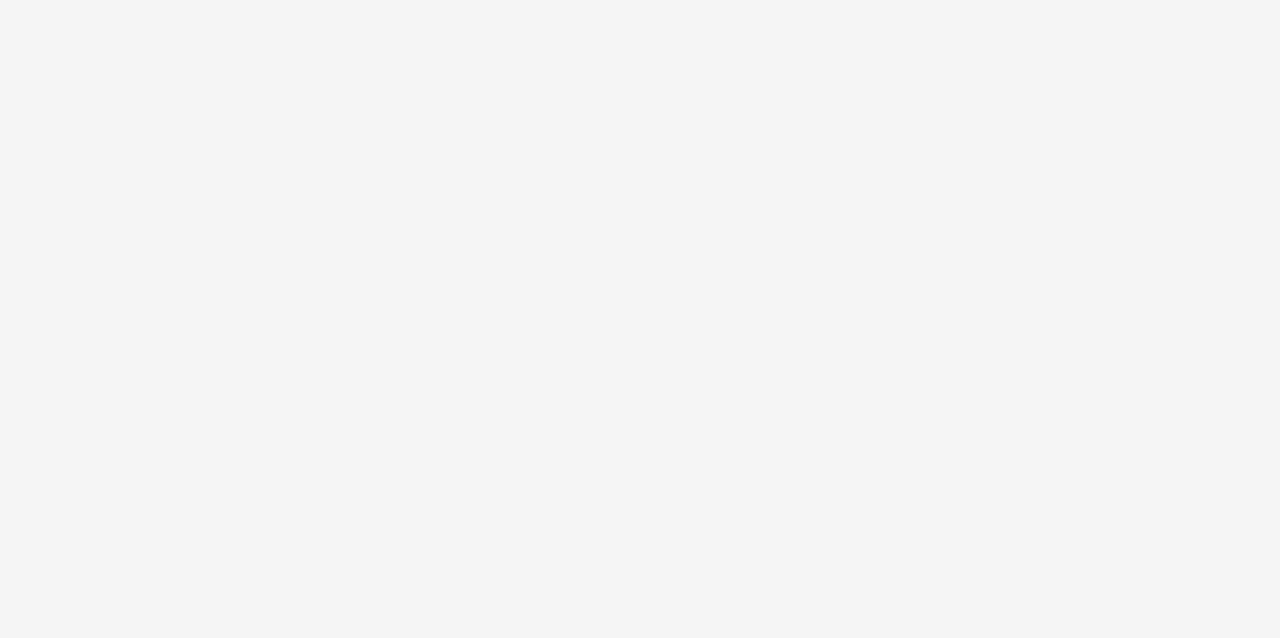
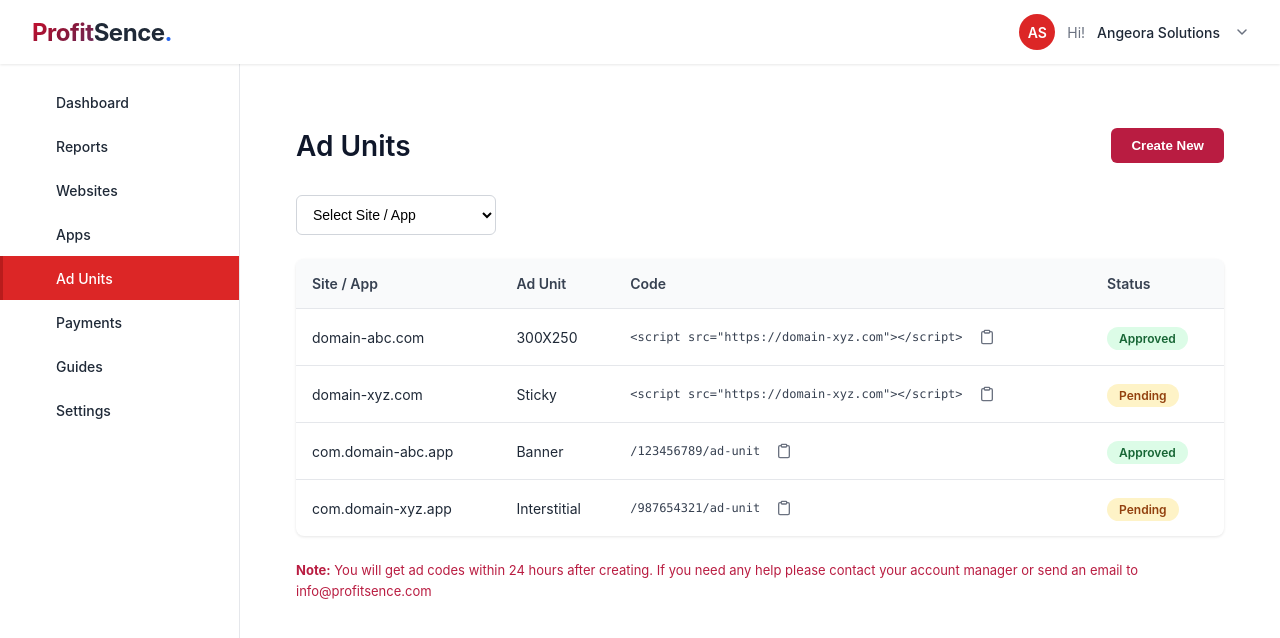
Before and after one commit to TharukaSenevirathne/profitsence-publisher-dashboard, an Angular app in the folder frontend/: page /ad-units in a window 1280 px wide. Before the commit this address led to /. Shown: the top 638 px of the page. Built offline with nearby package versions, Linux system fonts and the light colour scheme.

Commit message:
feat: add ad-units page

```diff
--- /dev/null
+++ b/frontend/src/app/ad-units/ad-units.component.html
@@ -0,0 +1,76 @@
+<div class="ad-units-page">
+  <div class="page-inner">
+    <div class="header">
+      <h1>Ad Units</h1>
+      <button class="btn-create" (click)="openCreateModal()">Create New</button>
+    </div>
+
+    <div class="filter-section">
+      <select class="select-dropdown" [(ngModel)]="selectedSite">
+        <option value="">Select Site / App</option>
+        <option *ngFor="let site of sites" [value]="site.name">{{ site.name }}</option>
+      </select>
+    </div>
+
+    <div class="table-section">
+      <table class="ad-units-table">
+        <thead>
+          <tr>
+            <th>Site / App</th>
+            <th>Ad Unit</th>
+            <th>Code</th>
+            <th>Status</th>
+          </tr>
+        </thead>
+        <tbody>
+          <tr *ngFor="let unit of adUnits">
+            <td>{{ unit.site }}</td>
+            <td>{{ unit.unit }}</td>
+            <td class="code-cell">
+              <code>{{ unit.code }}</code>
+              <button class="copy-btn" (click)="copyCode(unit.code)" title="Copy">
+                <svg width="16" height="16" viewBox="0 0 24 24" fill="none" stroke="currentColor" stroke-width="2">
+                  <path d="M16 4h2a2 2 0 0 1 2 2v14a2 2 0 0 1-2 2H6a2 2 0 0 1-2-2V6a2 2 0 0 1 2-2h2"></path>
+                  <rect x="8" y="2" width="8" height="4" rx="1" ry="1"></rect>
+                </svg>
+              </button>
+            </td>
+            <td>
+              <span class="status" [class]="getStatusColor(unit.status)">{{ unit.status }}</span>
+            </td>
+          </tr>
+        </tbody>
+      </table>
+    </div>
+
+    <div class="note">
+      <p><strong>Note:</strong> You will get ad codes within 24 hours after creating. If you need any help please contact your account manager or send an email to <a href="mailto:info&#64;profitsence.com">info&#64;profitsence.com</a></p>
+    </div>
+  </div>
+
+  <div *ngIf="showCreateModal" class="modal-backdrop">
+    <div class="modal">
+      <div class="modal-header">
+        <h2>Create New</h2>
+        <button class="close-btn" (click)="closeCreateModal()">✕</button>
+      </div>
+      <div class="modal-body">
+        <select class="select-dropdown">
+          <option value="">Select Site / App</option>
+          <option *ngFor="let site of sites" [value]="site.name">{{ site.name }}</option>
+        </select>
+        <select class="select-dropdown">
+          <option value="">Select Options</option>
+          <option value="300x250">300X250</option>
+          <option value="728x90">728X90</option>
+          <option value="sticky">Sticky</option>
+          <option value="interstitial">Interstitial</option>
+          <option value="banner">Banner</option>
+        </select>
+      </div>
+      <div class="modal-footer">
+        <button class="btn-submit" (click)="submitCreate()">Submit</button>
+      </div>
+    </div>
+  </div>
+</div>
--- /dev/null
+++ b/frontend/src/app/ad-units/ad-units.component.scss
@@ -0,0 +1,279 @@
+.ad-units-page {
+  width: 100%;
+  padding: 0;
+}
+
+.page-inner {
+  max-width: 1200px;
+  margin: 0 auto;
+  padding: 32px 24px;
+}
+
+.header {
+  display: flex;
+  justify-content: space-between;
+  align-items: center;
+  margin-bottom: 32px;
+
+  h1 {
+    font-size: 28px;
+    font-weight: 600;
+    color: #0f172a;
+    margin: 0;
+  }
+
+  .btn-create {
+    background-color: #b91c41;
+    color: white;
+    border: none;
+    padding: 10px 20px;
+    border-radius: 6px;
+    font-weight: 600;
+    cursor: pointer;
+    transition: background-color 0.2s;
+
+    &:hover {
+      background-color: #a01738;
+    }
+  }
+}
+
+.filter-section {
+  margin-bottom: 24px;
+
+  .select-dropdown {
+    padding: 10px 12px;
+    border: 1px solid #d1d5db;
+    border-radius: 6px;
+    font-size: 14px;
+    cursor: pointer;
+    background-color: white;
+    min-width: 200px;
+
+    &:focus {
+      outline: none;
+      border-color: #b91c41;
+      box-shadow: 0 0 0 3px rgba(185, 28, 65, 0.1);
+    }
+  }
+}
+
+.table-section {
+  background-color: white;
+  border-radius: 8px;
+  overflow: hidden;
+  box-shadow: 0 1px 3px rgba(0, 0, 0, 0.1);
+  margin-bottom: 24px;
+
+  .ad-units-table {
+    width: 100%;
+    border-collapse: collapse;
+
+    thead {
+      background-color: #f9fafb;
+      border-bottom: 1px solid #e5e7eb;
+
+      th {
+        padding: 16px;
+        text-align: left;
+        font-weight: 600;
+        color: #374151;
+        font-size: 14px;
+      }
+    }
+
+    tbody {
+      tr {
+        border-bottom: 1px solid #e5e7eb;
+        transition: background-color 0.2s;
+
+        &:hover {
+          background-color: #f9fafb;
+        }
+
+        &:last-child {
+          border-bottom: none;
+        }
+
+        td {
+          padding: 16px;
+          font-size: 14px;
+          color: #1f2937;
+        }
+
+        .code-cell {
+          position: relative;
+
+          code {
+            background-color: transparent;
+            padding: 0;
+            border-radius: 0;
+            font-family: 'Monaco', 'Courier New', monospace;
+            font-size: 12px;
+            color: #374151;
+            word-break: break-all;
+            display: inline-block;
+            max-width: 500px;
+            vertical-align: middle;
+          }
+
+          .copy-btn {
+            background: none;
+            border: none;
+            color: #6b7280;
+            cursor: pointer;
+            padding: 4px 8px;
+            margin-left: 8px;
+            transition: color 0.2s;
+            vertical-align: middle;
+
+            &:hover {
+              color: #b91c41;
+            }
+
+            svg {
+              display: block;
+            }
+          }
+        }
+
+        .status {
+          padding: 4px 12px;
+          border-radius: 20px;
+          font-size: 12px;
+          font-weight: 600;
+
+          &.approved {
+            background-color: #dcfce7;
+            color: #166534;
+          }
+
+          &.pending {
+            background-color: #fef3c7;
+            color: #92400e;
+          }
+        }
+      }
+    }
+  }
+}
+
+.note {
+  margin-bottom: 0;
+
+  p {
+    margin: 0;
+    font-size: 13px;
+    color: #b91c41;
+    line-height: 1.6;
+
+    a {
+      color: #b91c41;
+      text-decoration: none;
+
+      &:hover {
+        text-decoration: underline;
+      }
+    }
+  }
+}
+
+.modal-backdrop {
+  position: fixed;
+  top: 0;
+  left: 0;
+  right: 0;
+  bottom: 0;
+  background-color: rgba(0, 0, 0, 0.4);
+  display: flex;
+  align-items: center;
+  justify-content: center;
+  z-index: 120;
+
+  .modal {
+    background-color: white;
+    border-radius: 8px;
+    box-shadow: 0 10px 40px rgba(0, 0, 0, 0.2);
+    width: 90%;
+    max-width: 500px;
+    overflow: hidden;
+
+    .modal-header {
+      padding: 24px;
+      border-bottom: 1px solid #e5e7eb;
+      display: flex;
+      justify-content: space-between;
+      align-items: center;
+
+      h2 {
+        margin: 0;
+        font-size: 20px;
+        font-weight: 600;
+        color: #0f172a;
+      }
+
+      .close-btn {
+        background: none;
+        border: none;
+        font-size: 24px;
+        color: #9ca3af;
+        cursor: pointer;
+        padding: 0;
+        width: 32px;
+        height: 32px;
+        display: flex;
+        align-items: center;
+        justify-content: center;
+
+        &:hover {
+          color: #374151;
+        }
+      }
+    }
+
+    .modal-body {
+      padding: 24px;
+      display: flex;
+      flex-direction: column;
+      gap: 16px;
+
+      .select-dropdown {
+        padding: 10px 12px;
+        border: 1px solid #d1d5db;
+        border-radius: 6px;
+        font-size: 14px;
+        cursor: pointer;
+        background-color: white;
+        width: 100%;
+
+        &:focus {
+          outline: none;
+          border-color: #b91c41;
+          box-shadow: 0 0 0 3px rgba(185, 28, 65, 0.1);
+        }
+      }
+    }
+
+    .modal-footer {
+      padding: 24px;
+      border-top: 1px solid #e5e7eb;
+      display: flex;
+      justify-content: flex-end;
+
+      .btn-submit {
+        background-color: #b91c41;
+        color: white;
+        border: none;
+        padding: 10px 24px;
+        border-radius: 6px;
+        font-weight: 600;
+        cursor: pointer;
+        transition: background-color 0.2s;
+
+        &:hover {
+          background-color: #a01738;
+        }
+      }
+    }
+  }
+}
--- /dev/null
+++ b/frontend/src/app/ad-units/ad-units.component.ts
@@ -0,0 +1,50 @@
+import { Component } from '@angular/core';
+import { CommonModule } from '@angular/common';
+import { FormsModule } from '@angular/forms';
+
+@Component({
+  selector: 'app-ad-units',
+  standalone: true,
+  imports: [CommonModule, FormsModule],
+  templateUrl: './ad-units.component.html',
+  styleUrl: './ad-units.component.scss'
+})
+export class AdUnitsComponent {
+  activeTab = 'list';
+  selectedSite = '';
+  showCreateModal = false;
+
+  adUnits = [
+    { site: 'domain-abc.com', unit: '300X250', code: '<script src="https://domain-xyz.com"></script>', status: 'Approved' },
+    { site: 'domain-xyz.com', unit: 'Sticky', code: '<script src="https://domain-xyz.com"></script>', status: 'Pending' },
+    { site: 'com.domain-abc.app', unit: 'Banner', code: '/123456789/ad-unit', status: 'Approved' },
+    { site: 'com.domain-xyz.app', unit: 'Interstitial', code: '/987654321/ad-unit', status: 'Pending' }
+  ];
+
+  sites = [
+    { name: 'domain-abc.com' },
+    { name: 'domain-xyz.com' },
+    { name: 'com.domain-abc.app' },
+    { name: 'com.domain-xyz.app' }
+  ];
+
+  openCreateModal() {
+    this.showCreateModal = true;
+  }
+
+  closeCreateModal() {
+    this.showCreateModal = false;
+  }
+
+  submitCreate() {
+    this.showCreateModal = false;
+  }
+
+  copyCode(code: string) {
+    navigator.clipboard.writeText(code);
+  }
+
+  getStatusColor(status: string): string {
+    return status === 'Approved' ? 'approved' : 'pending';
+  }
+}
--- a/frontend/src/app/app.routes.ts
+++ b/frontend/src/app/app.routes.ts
@@ -2,6 +2,7 @@ import { Routes } from '@angular/router';
 import { LayoutComponent } from './layout/layout.component';
 import { DashboardComponent } from './dashboard/dashboard.component';
 import { PaymentsComponent } from './payments/payments.component';
+import { AdUnitsComponent } from './ad-units/ad-units.component';
 import { ReportsComponent } from './reports/reports.component';
 import { WebsitesComponent } from './websites/websites.component';
 
@@ -30,6 +31,10 @@ export const routes: Routes = [
       {
         path: 'payments',
         component: PaymentsComponent
+      },
+      {
+        path: 'ad-units',
+        component: AdUnitsComponent
       }
     ]
   }
```
